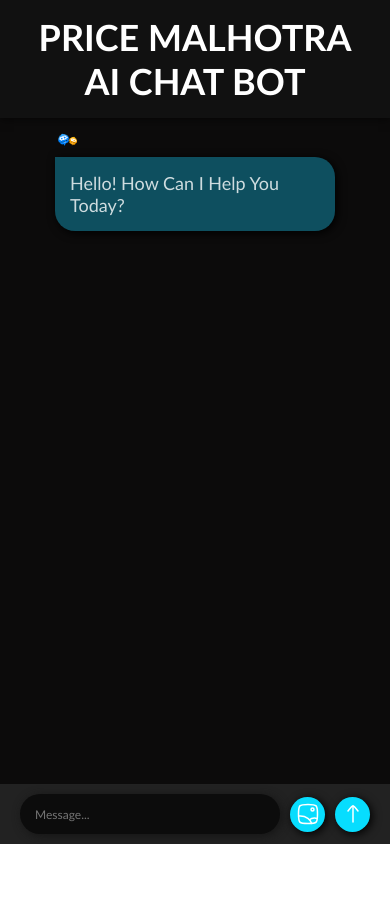
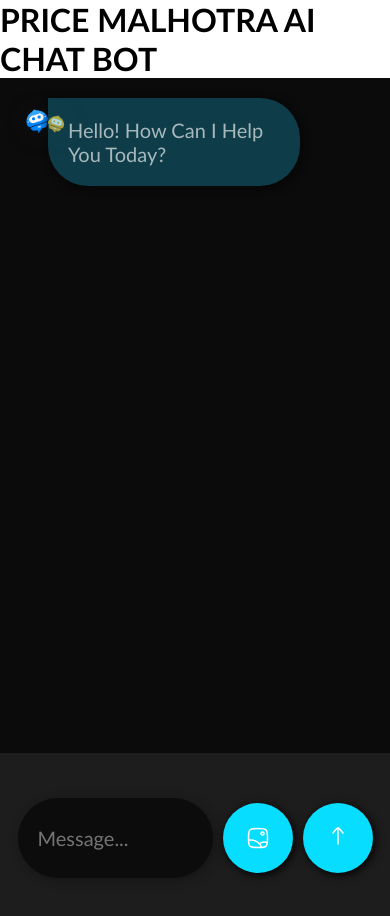
Before and after one commit to SHANKAR-PROJECT/PRINCE-MALHOTRA-AI, a plain HTML site: page index.html in a window 390 px wide. Before the commit the page ends 844 px from the top, so only its background shows below. Drawn offline with Linux system fonts and the light colour scheme.

Commit message:
Update style.css

```diff
--- a/style.css
+++ b/style.css
@@ -1,158 +1,124 @@
-/* Global Styles */
-* {
+*{
     margin: 0;
     padding: 0;
     box-sizing: border-box;
     font-family: 'Gill Sans', 'Gill Sans MT', Calibri, 'Trebuchet MS', sans-serif;
 }
-
-body {
+body{
     width: 100%;
     height: 100vh;
+}
+.chat-container{
+    width: 100%;
+    height: 80%;
+    background-color: rgb(12, 11, 11);
+    padding: 20px;
     display: flex;
     flex-direction: column;
-    overflow: hidden;
+    gap:20px;
+    font-size: 20px;
+    overflow: auto;
 }
+.user-chat-box{
+    width: 60%;
+    position: relative;
+    left:40%;
 
-/* Header Section */
-.header {
-    background-color: rgb(17, 17, 17);
-    color: white;
-    text-align: center;
-    padding: 15px 20px;
-    font-size: 22px;
-    font-weight: bold;
-    position: sticky;
-    top: 0;
-    z-index: 1000;
-    box-shadow: 0px 2px 8px rgba(0, 0, 0, 0.5);
 }
+.ai-chat-box{
+    width: 60%;
+    position: relative;
+}
+.user-chat-area{
+    width: 90%;
+    padding: 20px;
+    background-color: rgb(6, 62, 76);
+    color:rgba(255, 255, 255, 0.639);
+    border-radius: 40px 0px 40px 40px;
+    box-shadow: 2px 2px 10px black;
+    display: flex;
+    gap:10px;
+    flex-direction: column;
+}
+.chooseimg{
+    width: 30%;
+    border-radius: 30px;
+}
+.ai-chat-area{
+    width: 90%;
+    padding: 20px;
+    background-color: rgba(17, 147, 180, 0.361);
+    position: relative;
+    left:10%;
+    color:rgba(255, 255, 255, 0.639);
+    border-radius: 0px 40px 40px 40px;
+    box-shadow: 2px 2px 10px rgb(5, 5, 5);
+}
+#userImage{
+    position: absolute;
+    right: 0;
+    filter:drop-shadow( 2px 2px 10px rgb(22, 22, 22));
 
-/* Chat Container */
-.chat-container {
-    flex: 1;
-    overflow-y: auto;
-    background-color: rgb(12, 11, 11);
-    padding: 10px 20px;
+}
+#aiImage{
+    position: absolute;
+left:0;
+filter:drop-shadow( 2px 2px 10px rgb(17, 17, 17));
+}
+.prompt-area{
+    width: 100%;
+    height: 20%;
+    background-color: rgba(11, 11, 11, 0.927);
     display: flex;
-    flex-direction: column;
-    gap: 15px;
-    font-size: 18px;
-}
-
-/* Chat Boxes */
-.user-chat-box, .ai-chat-box {
-    max-width: 60%;
-    width: 100%;
-    margin: 0 auto;
-}
-
-.user-chat-area, .ai-chat-area {
-    width: 100%;
-    padding: 15px;
-    border-radius: 20px;
-    box-shadow: 2px 2px 10px black;
-}
-
-.user-chat-area {
-    background-color: rgb(6, 62, 76);
-    color: rgba(255, 255, 255, 0.8);
-    border-radius: 20px 0 20px 20px;
-}
-
-.ai-chat-area {
-    background-color: rgba(17, 147, 180, 0.5);
-    color: rgba(255, 255, 255, 0.8);
-    border-radius: 0 20px 20px 20px;
-}
-
-/* Images Inside Chat */
-#userImage, #aiImage {
-    width: 40px;
-    height: 40px;
-    border-radius: 50%;
-    object-fit: cover;
-}
-
-/* Prompt Section */
-.prompt-area {
-    background-color: rgba(11, 11, 11, 0.9);
-    padding: 10px 20px;
-    display: flex;
-    gap: 10px;
     align-items: center;
     justify-content: center;
+    gap:10px
 }
-
-.prompt-area input {
-    flex: 1;
-    height: 50px;
+.prompt-area input{
+    width: 50%;
+    height: 80px;
     background-color: rgb(12, 12, 12);
     outline: none;
-    border: none;
-    border-radius: 25px;
-    padding: 0 15px;
+    border:none;
+    border-radius: 50px;
+    padding: 20px;
     color: white;
-    font-size: 16px;
+    font-size: 20px;
     box-shadow: 2px 2px 10px rgb(21, 21, 21);
 }
-
-.prompt-area button {
+.prompt-area button{
+    width: 70px;
+    height: 70px;
+    border-radius: 50%;
+    background-color: rgb(7, 221, 254);
+    border:none;
+    box-shadow: 2px 2px 10px black;
+    cursor: pointer;
+    transition: all 0.5s;
+}
+.prompt-area button:hover{
+    background-color: rgba(0, 0, 0, 0.338);
+}
+.load{
+    filter:drop-shadow( 2px 2px 10px black)
+}
+.choose{
     width: 50px;
     height: 50px;
     border-radius: 50%;
-    background-color: rgb(7, 221, 254);
-    border: none;
-    box-shadow: 2px 2px 10px black;
-    cursor: pointer;
-    transition: all 0.3s ease;
+}
+#image{
     display: flex;
     align-items: center;
     justify-content: center;
 }
-
-.prompt-area button:hover {
-    background-color: rgba(0, 0, 0, 0.4);
-}
-
-/* Responsive Design */
-@media (max-width: 768px) {
-    .user-chat-box, .ai-chat-box {
-        max-width: 80%;
+@media (max-width:600px) {
+    .user-chat-box{
+        width: 80%;
+        left:20%
+    }
+    .ai-chat-box{
+        width: 80%;
     }
 
-    .prompt-area input {
-        font-size: 14px;
-        height: 40px;
-    }
-
-    .prompt-area button {
-        width: 40px;
-        height: 40px;
-    }
-
-    #userImage, #aiImage {
-        width: 30px;
-        height: 30px;
-    }
 }
-
-@media (max-width: 480px) {
-    .header {
-        font-size: 18px;
-    }
-
-    .prompt-area input {
-        font-size: 12px;
-    }
-
-    .prompt-area button {
-        width: 35px;
-        height: 35px;
-    }
-
-    #userImage, #aiImage {
-        width: 25px;
-        height: 25px;
-    }
-}
```
